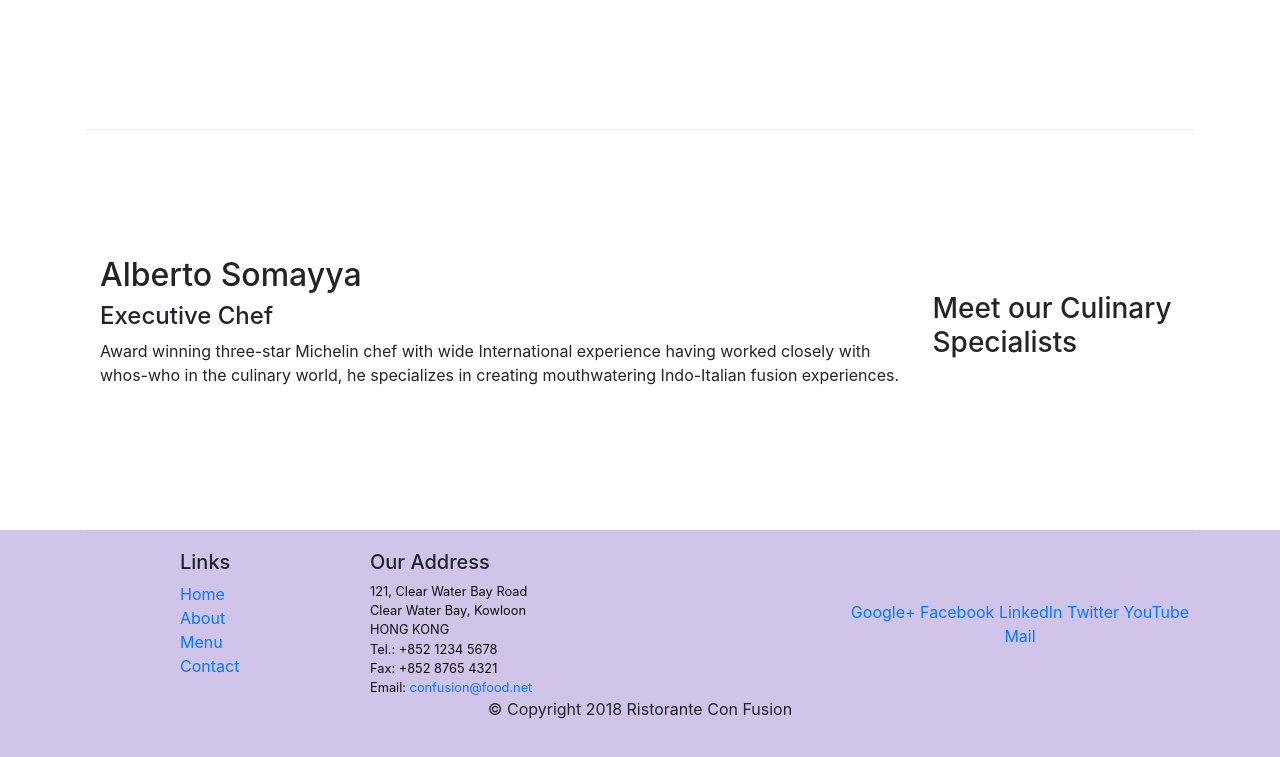
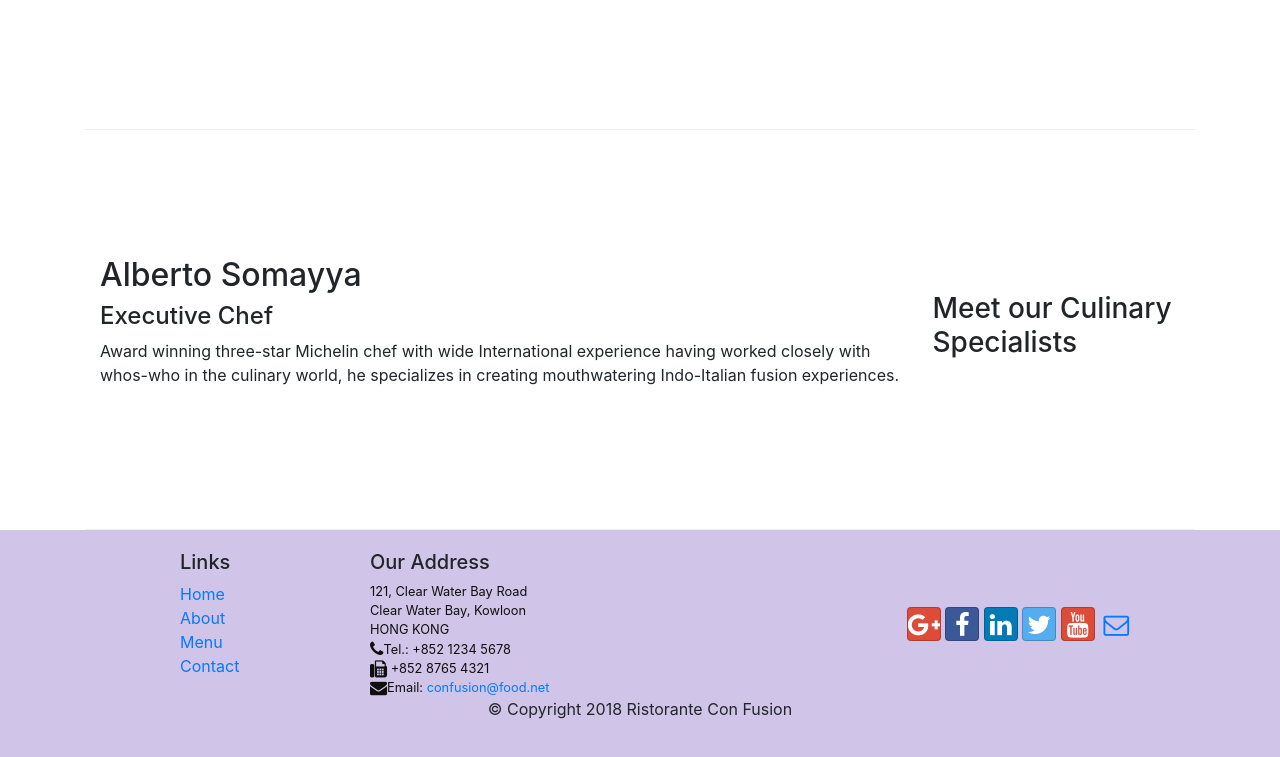
Before and after one commit to Anubhav2505/Front-End-web-bootstrap4, a website: page index.html in a window 1280 px wide. Shown: the part 1004-1761 px from the top of the page. Drawn offline with nearby package versions, Linux system fonts and the light colour scheme.

Commit message:
ICON FONT

```diff
--- a/index.html
+++ b/index.html
@@ -10,6 +10,8 @@
        <!-- Bootstrap CSS -->
        <link rel="stylesheet" href="node_modules/bootstrap/dist/css/bootstrap.min.css">
        <link rel="stylesheet" href="css/styles.css">
+       <link rel="stylesheet" href="node_modules/bootstrap-social/bootstrap-social.css">
+       <link rel="stylesheet" href="node_modules/font-awesome/css/font-awesome.min.css">
     <title>Ristorante Con Fusion</title>
 </head>
 
@@ -23,10 +25,10 @@
             <a class="navbar-brand" href="#">Ristorante Con Fusion</a>
             <div class="collapse navbar-collapse" id="Navbar">
                 <ul class="navbar-nav mr-auto">
-                    <li class="nav-item active"><a class="nav-link" href="#">Home</a></li>
-                <li class="nav-item"><a class="nav-link" href="./aboutus.html">About</a></li>
-                <li class="nav-item"><a class="nav-link" href="#">Menu</a></li>
-                <li class="nav-item"><a class="nav-link" href="#">Contact</a></li>
+                    <li class="nav-item active"><a class="nav-link" href="#"><span class="fa fa-home fa-lg"></span>Home</a></li>
+                <li class="nav-item"><a class="nav-link" href="./aboutus.html"><span class="fa fa-info fa-lg"></span>About</a></li>
+                <li class="nav-item"><a class="nav-link" href="#"><span class="fa fa-list fa-lg"></span>Menu</a></li>
+                <li class="nav-item"><a class="nav-link" href="#"><span class="fa fa-address-card fa-lg"></span>Contact</a></li>
              </ul>
             </div>
 
@@ -102,19 +104,19 @@
 		              121, Clear Water Bay Road<br>
 		              Clear Water Bay, Kowloon<br>
 		              HONG KONG<br>
-		              Tel.: +852 1234 5678<br>
-		              Fax: +852 8765 4321<br>
-		              Email: <a href="mailto:confusion@food.net">confusion@food.net</a>
+                      <span class="fa fa-phone fa-lg"></span>Tel.: +852 1234 5678<br>
+		              <span class="fa fa-fax fa-lg"></span> +852 8765 4321<br>
+		             <span class="fa fa-envelope fa-lg"></span>Email: <a href="mailto:confusion@food.net">confusion@food.net</a>
 		           </address>
                 </div>
                 <div class="col-12 col-sm-4 align-self-center">
-                    <div class="text-center" >
-                        <a href="http://google.com/+">Google+</a>
-                        <a href="http://www.facebook.com/profile.php?id=">Facebook</a>
-                        <a href="http://www.linkedin.com/in/">LinkedIn</a>
-                        <a href="http://twitter.com/">Twitter</a>
-                        <a href="http://youtube.com/">YouTube</a>
-                        <a href="mailto:">Mail</a>
+                    <div class="text-center">
+                        <a class="btn btn-social-icon btn-google" href="http://google.com/+"><i class="fa fa-google-plus"></i></a>
+                        <a class="btn btn-social-icon btn-facebook" href="http://www.facebook.com/profile.php?id="><i class="fa fa-facebook"></i></a>
+                        <a class="btn btn-social-icon btn-linkedin" href="http://www.linkedin.com/in/"><i class="fa fa-linkedin"></i></a>
+                        <a class="btn btn-social-icon btn-twitter" href="http://twitter.com/"><i class="fa fa-twitter"></i></a>
+                        <a class="btn btn-social-icon btn-google" href="http://youtube.com/"><i class="fa fa-youtube"></i></a>
+                        <a class="btn btn-social-icon" href="mailto:"><i class="fa fa-envelope-o"></i></a>
                     </div>
                 </div>
            </div>
--- a/package.json
+++ b/package.json
@@ -15,6 +15,8 @@
   },
   "dependencies": {
     "bootstrap": "^4.0.0",
+    "bootstrap-social": "^5.1.1",
+    "font-awesome": "^4.7.0",
     "jquery": "^3.3.1",
     "popper.js": "^1.12.9"
   }
```
Also changed, not shown: aboutus.html (+15 -13 lines), 1 other file.
